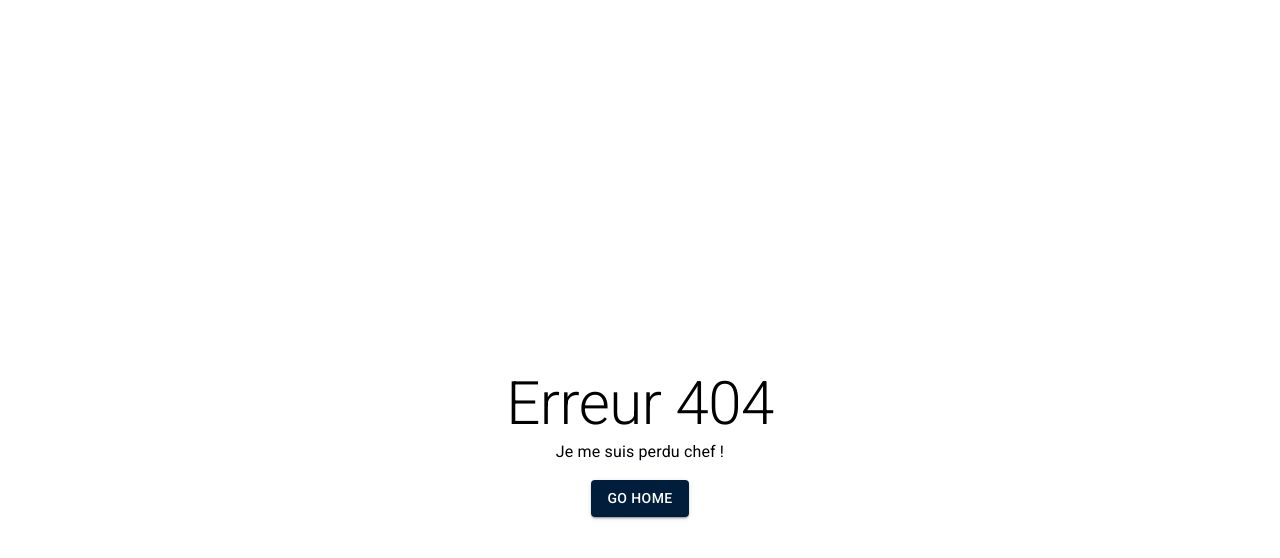
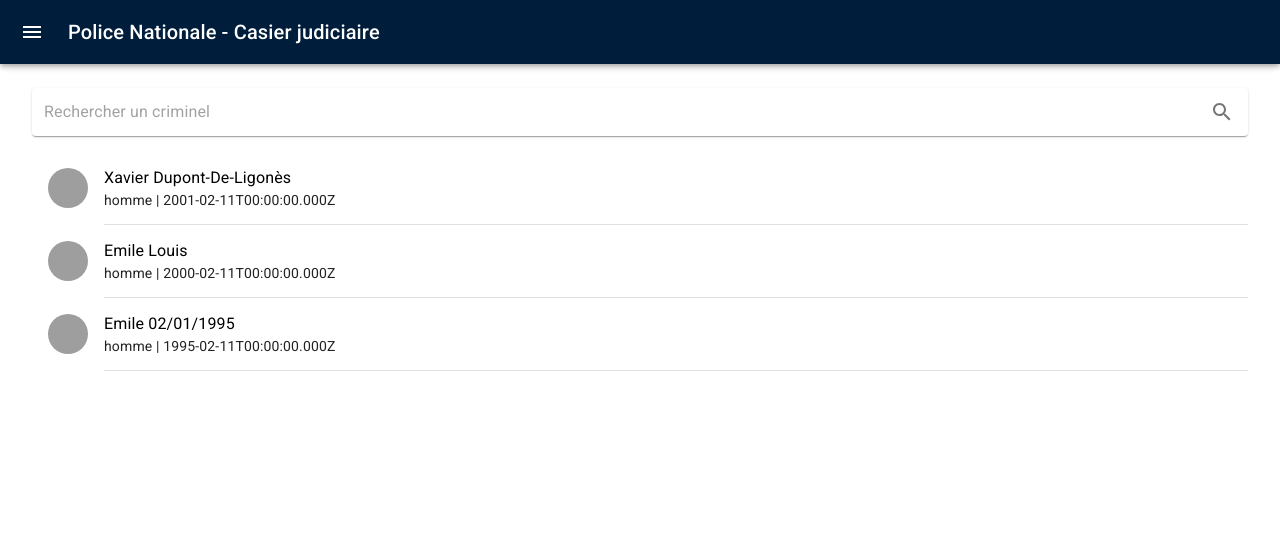
Before and after one commit to BliTz037/MinecraftRP-Police-Intra, a React (Create React App) app in the folder front-end/: page /criminal in a window 1280 px wide. Before the commit this address had no page. Shown: the top 558 px of the page. Built offline with nearby package versions, Linux system fonts and the light colour scheme; grey boxes are pictures that could not be loaded.

Commit message:
[ADD] criminal page static

```diff
--- a/front-end/src/App.js
+++ b/front-end/src/App.js
@@ -4,7 +4,7 @@ import Login from './pages/Login';
 import Home from './pages/Home';
 import { ThemeProvider } from '@emotion/react';
 import theme from './ThemeCustom';
-
+import Criminal from './pages/Criminal';
 
 const App = () => {
   return (
@@ -14,6 +14,7 @@ const App = () => {
         <Route path="/" element={<Home />}/>
           <Route path="*" element={<NotFound />} />
           <Route path="/login" element={<Login />} />
+          <Route path="/criminal" element={<Criminal/>} />
         </Routes >
       </BrowserRouter>
     </ThemeProvider>
--- /dev/null
+++ b/front-end/src/components/CriminalList.js
@@ -0,0 +1,34 @@
+import React from 'react';
+
+import { Typography } from "@mui/material";
+import ListItem from "@mui/material/ListItem";
+import ListItemText from "@mui/material/ListItemText";
+import ListItemAvatar from "@mui/material/ListItemAvatar";
+import Avatar from "@mui/material/Avatar";
+
+const CriminalList = (props) => {
+    return (
+        <ListItem alignItems="flex-start">
+        <ListItemAvatar>
+          <Avatar alt={props.criminal.usernameGame} src={`https://minotar.net/avatar/${props.criminal.usernameGame || "Notch"}`} />
+        </ListItemAvatar>
+        <ListItemText
+          primary={`${props.criminal.firstName} ${props.criminal.lastName}` || "Anonymous"}
+          secondary={
+            <React.Fragment>
+              <Typography
+                sx={{ display: "inline" }}
+                component="span"
+                variant="body2"
+                color="text.primary"
+              >
+                {`${props.criminal.sexe} | ${props.criminal.birthday}` || "Anonymous"}
+              </Typography>
+            </React.Fragment>
+          }
+        />
+      </ListItem>
+    );
+};
+
+export default CriminalList;
--- /dev/null
+++ b/front-end/src/components/SearchBar.js
@@ -0,0 +1,26 @@
+import React from 'react';
+import { Card } from '@mui/material';
+import InputBase from '@mui/material/InputBase';
+import IconButton from '@mui/material/IconButton';
+import SearchIcon from '@mui/icons-material/Search';
+import { maxWidth } from '@mui/system';
+
+const SearchBar = () => {
+    return (
+        <Card
+            component="form"
+            sx={{ p: '2px 4px', display: 'flex', alignItems: 'center', width: maxWidth }}
+        >
+            <InputBase
+                sx={{ ml: 1, flex: 1 }}
+                placeholder="Rechercher un criminel"
+                inputProps={{ 'aria-label': 'search criminal' }}
+            />
+            <IconButton type="submit" sx={{ p: '10px' }} aria-label="search">
+                <SearchIcon />
+            </IconButton>
+        </Card>
+    );
+};
+
+export default SearchBar;
--- /dev/null
+++ b/front-end/src/pages/Criminal.js
@@ -0,0 +1,72 @@
+import React from 'react';
+import { Box, Container, Divider, List } from '@mui/material';
+import Header from '../components/Header'
+import SearchIcon from '@mui/icons-material/Search';
+import CriminalList from '../components/CriminalList';
+import SearchBar from '../components/SearchBar';
+
+const dataCriminal = [
+    {
+        "id": 1,
+        "firstName": "Xavier",
+        "lastName": "Dupont-De-Ligonès",
+        "birthday": "2001-02-11T00:00:00.000Z",
+        "sexe": "homme",
+        "physicalDescription": "Un grand nez",
+        "usernameGame": "Deymons",
+        "createdAt": "2021-12-31T22:40:43.703Z",
+        "updatedAt": "2021-12-31T22:40:43.703Z",
+        "deletedAt": null
+    },
+    {
+        "id": 2,
+        "firstName": "Emile",
+        "lastName": "Louis",
+        "birthday": "2000-02-11T00:00:00.000Z",
+        "sexe": "homme",
+        "physicalDescription": "Gros lard",
+        "usernameGame": "MrDune",
+        "createdAt": "2021-12-31T22:44:56.697Z",
+        "updatedAt": "2021-12-31T22:44:56.697Z",
+        "deletedAt": null
+    },
+    {
+        "id": 3,
+        "firstName": "Emile",
+        "lastName": "02/01/1995",
+        "birthday": "1995-02-11T00:00:00.000Z",
+        "sexe": "homme",
+        "physicalDescription": "Gros lard, cheveux gris",
+        "usernameGame": "Nohko",
+        "createdAt": "2021-12-31T22:45:13.708Z",
+        "updatedAt": "2021-12-31T23:58:11.006Z",
+        "deletedAt": null
+    }
+];
+
+const Criminal = () => {
+    return (
+        <div className="Criminal">
+            <Box sx={{ display: 'flex' }}>
+                <Header page="Casier judiciaire" />
+            </Box>
+            <Container component="main" maxWidth="l" sx={{ mt: 10 }}>
+                <SearchBar />
+                <Box sx={{ mt: 1 }}>
+                <List sx={{ width: "100%", bgcolor: "background.paper" }}>
+                    {dataCriminal.map((criminal) => {
+                        return (
+                            <div key={criminal.id}>
+                                <CriminalList criminal={criminal} />
+                                <Divider variant="inset" component="li" />
+                            </div>
+                        )
+                    })}
+                </List>
+                </Box>
+            </Container >
+        </div >
+    );
+};
+
+export default Criminal;
```
